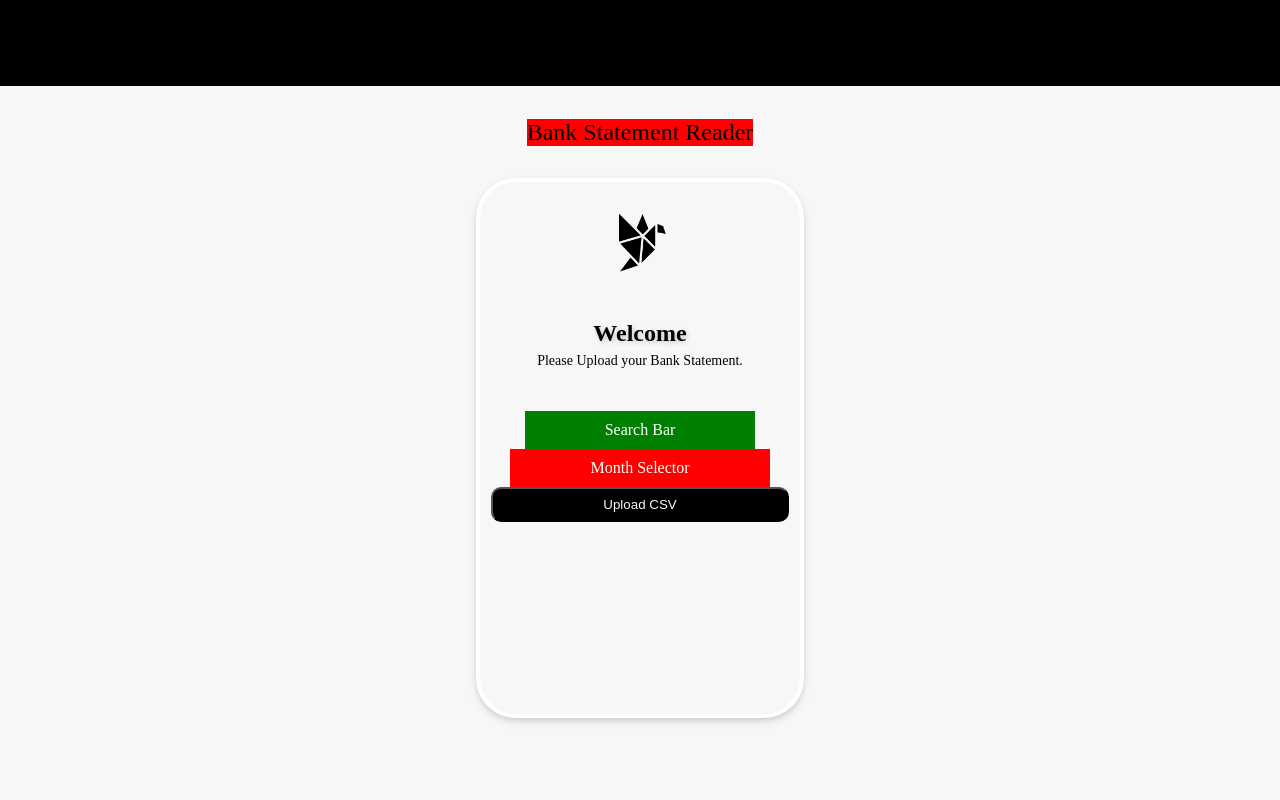
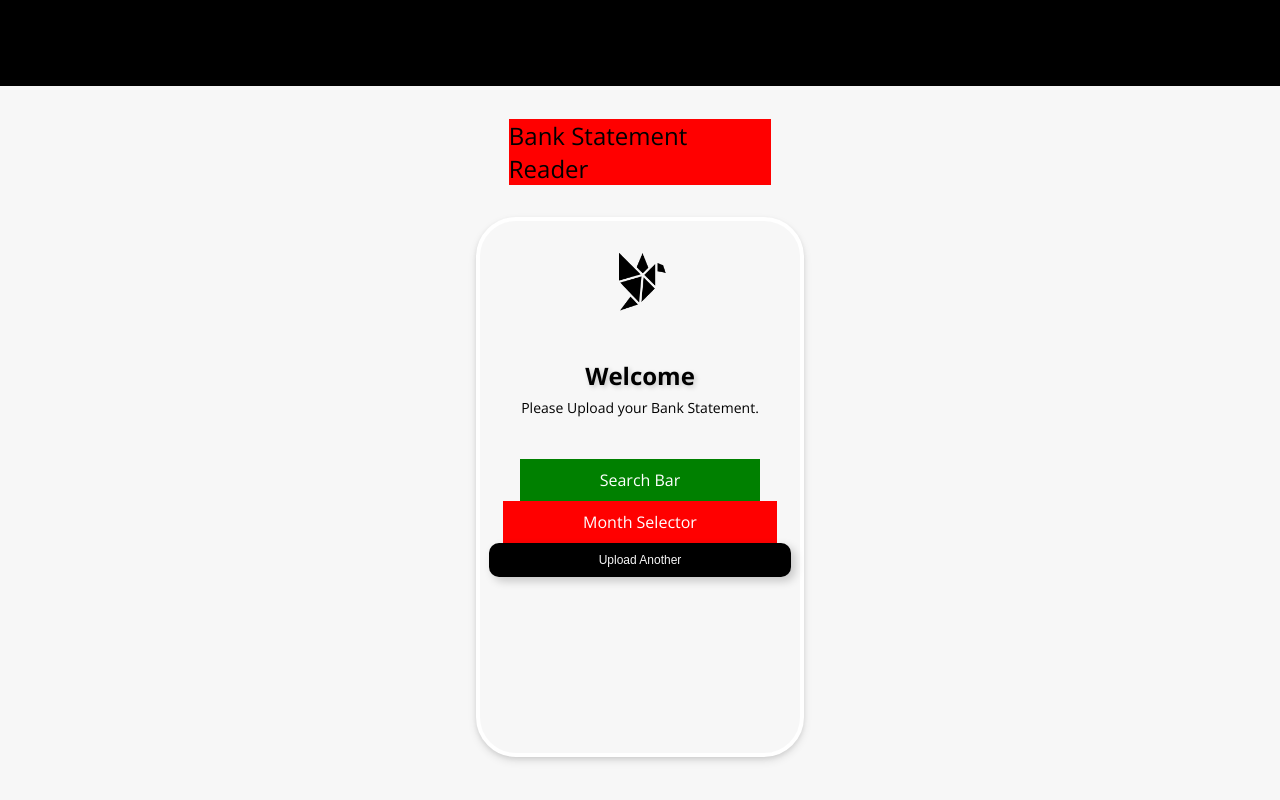
Before and after one commit to Syed-Haider-Shah/commbank-statement-reader-frontend, a React (Vite) app: page / in a window 1280 px wide. Built offline with nearby package versions, Linux system fonts and the light colour scheme; no server answers.

Commit message:
font changed

```diff
--- a/index.html
+++ b/index.html
@@ -3,6 +3,9 @@
   <head>
     <meta charset="UTF-8" />
     <link rel="icon" type="image/svg+xml" href="/vite.svg" />
+    <link rel="preconnect" href="https://fonts.googleapis.com">
+    <link rel="preconnect" href="https://fonts.gstatic.com" crossorigin>
+    <link href="https://fonts.googleapis.com/css2?family=Open+Sans:ital,wght@0,300..800;1,300..800&display=swap" rel="stylesheet">
     <meta name="viewport" content="width=device-width, initial-scale=1.0" />
     <title>Bank Statement Reader</title>
   </head>
--- a/src/App.css
+++ b/src/App.css
@@ -1,5 +1,6 @@
 body {
   margin: 0;
+  font-family: "Open Sans", sans-serif;
 }
 
 .container{
--- a/src/components/Button/index.jsx
+++ b/src/components/Button/index.jsx
@@ -3,7 +3,7 @@ import '../index.css'
 const Button = () => {
   return(
   <>
-  <button className='btn'>Upload CSV</button>
+  <button className='btn'>Upload Another</button>
   </>)
 }
 
--- a/src/components/index.css
+++ b/src/components/index.css
@@ -64,7 +64,10 @@
 
 .btn {
   border-radius:  10px;
+  border: 0;
   background: black;
   color: #f7f7f7;
-  padding: 8px 110px;
+  padding: 10px 110px;
+  font-size: 12px;
+  box-shadow: 4px 4px 10px 0 rgba(0, 0, 0, 0.2);
 }
```
